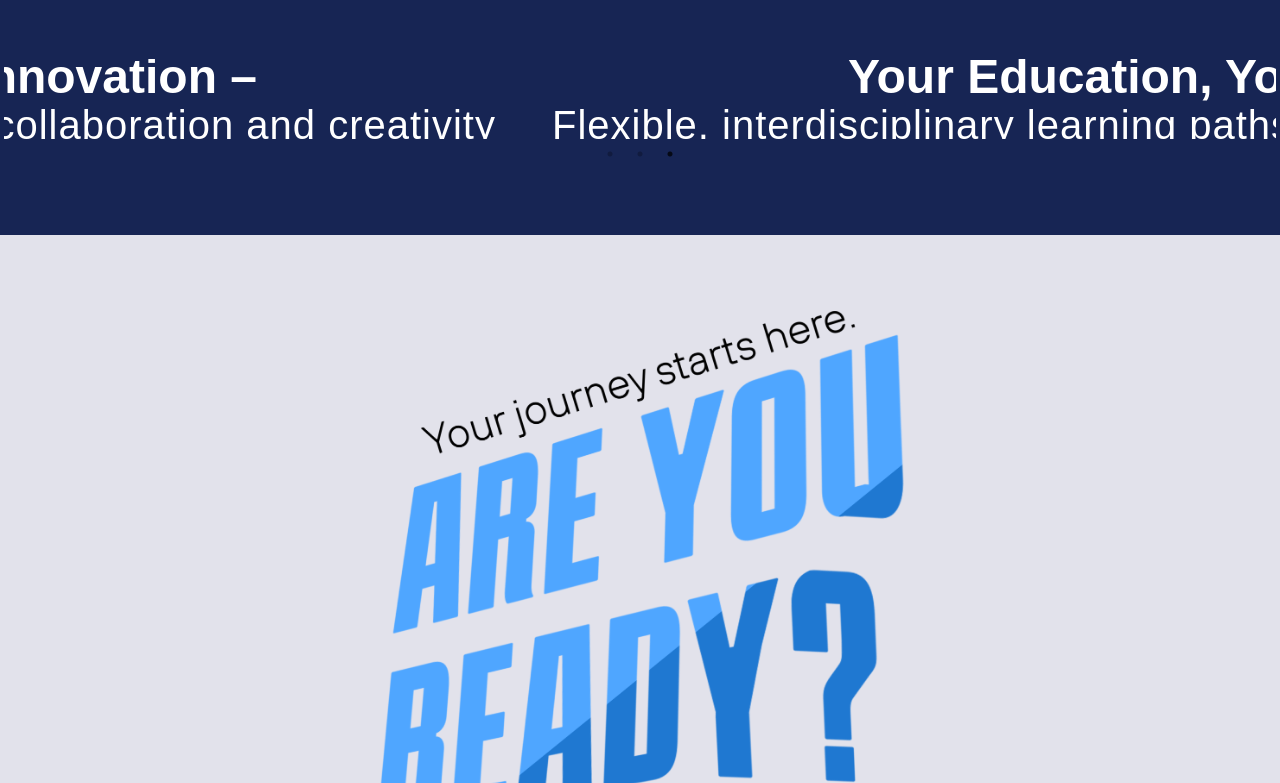
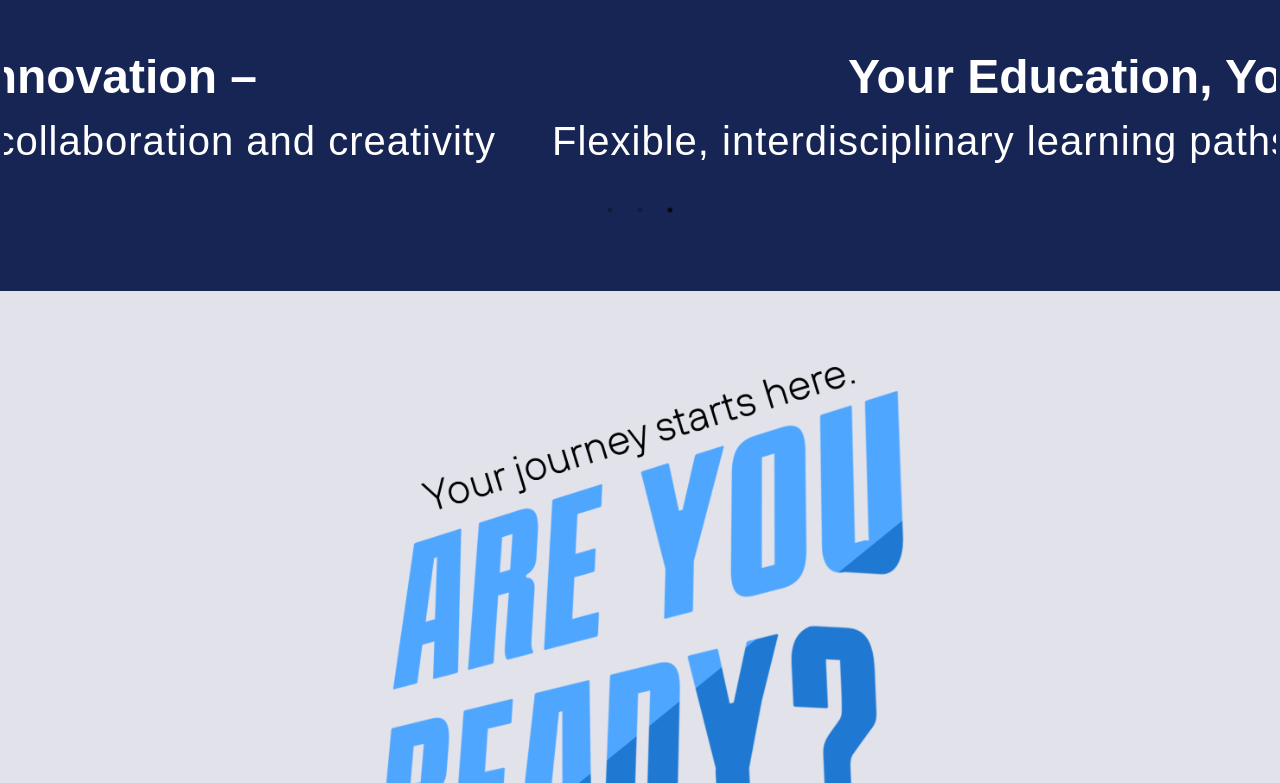
Before and after one commit to Bhavankumarg/ayra, a Next.js app: page / in a window 1280 px wide. Shown: the part 2677-3460 px from the top of the page. Built offline with nearby package versions, Linux system fonts and the light colour scheme; a web font is replaced by a local one; what tailwind-clip-path would draw is missing.

Commit message:
ayra-coming-soon added alignment

```diff
--- a/components/HomeComponents/EnquiryForm2.js
+++ b/components/HomeComponents/EnquiryForm2.js
@@ -197,7 +197,7 @@ export default function EnquiryForm2({ innerRef }) {
   }
 
   return (
-    <div ref={innerRef} className="max-w-7xl mx-auto px-4 py-8">
+    <div ref={innerRef} className="max-w-7xl mx-auto px-4 py-14">
       <h2 className="text-3xl font-bold mb-6">APPLICATION FORM:</h2>
       <form className="space-y-6" onSubmit={handleSubmit}>
         {/* Row 1 */}
--- a/components/HomeComponents/FadeComponent.js
+++ b/components/HomeComponents/FadeComponent.js
@@ -55,7 +55,7 @@ const FadeComponent = () => {
 
       {/* SECTION 3 */}
       <div className="w-full lg:h-[45vh] bg-[#0052B8] text-white flex items-center justify-center">
-        <div className="container mx-auto lg:px-6 px-4 py-8" data-aos="zoom-in">
+        <div className="container mx-auto lg:px-6 px-4 py-14" data-aos="zoom-in">
           <div className="flex flex-col items-center text-center space-y-5">
             <p className="text-[24px] lg:text-[40px] font-thin leading-relaxed">
               At AYRA, these answers aren't given to you—you create them.
--- a/components/HomeComponents/SliderComponent.js
+++ b/components/HomeComponents/SliderComponent.js
@@ -38,11 +38,11 @@ const SlidingContent = () => {
     speed: 500,
     slidesToShow: 1,
     slidesToScroll: 1,
-    autoplay: true, // Enable auto-scroll
-    autoplaySpeed: 3000, // Set speed for auto-scroll (2 seconds)
-    arrows: false, // Remove default arrows
-    fade: false, // Horizontal scrolling (not fade)
-    rtl: false, // Left-to-right scrolling (opposite of RTL)
+    autoplay: true,
+    autoplaySpeed: 3000,
+    arrows: false,
+    fade: false,
+    rtl: false,
   };
 
   return (
@@ -66,10 +66,10 @@ const SlidingContent = () => {
             <div key={index} className="text-white flex flex-col gap-20">
               {/* Text Block */}
               <div className="flex flex-col items-center justify-center">
-                <h2 className="text-3xl md:text-[48px] font-bold mb-4">
+                <h2 className="text-3xl md:text-[48px] font-bold mb-8">
                   {slide.title}
                 </h2>
-                <p className="text-xl md:text-[40px] font-thin tracking-wide">
+                <p className="text-xl md:text-[40px] font-thin tracking-wide mb-10">
                   {slide.description}
                 </p>
               </div>
```
